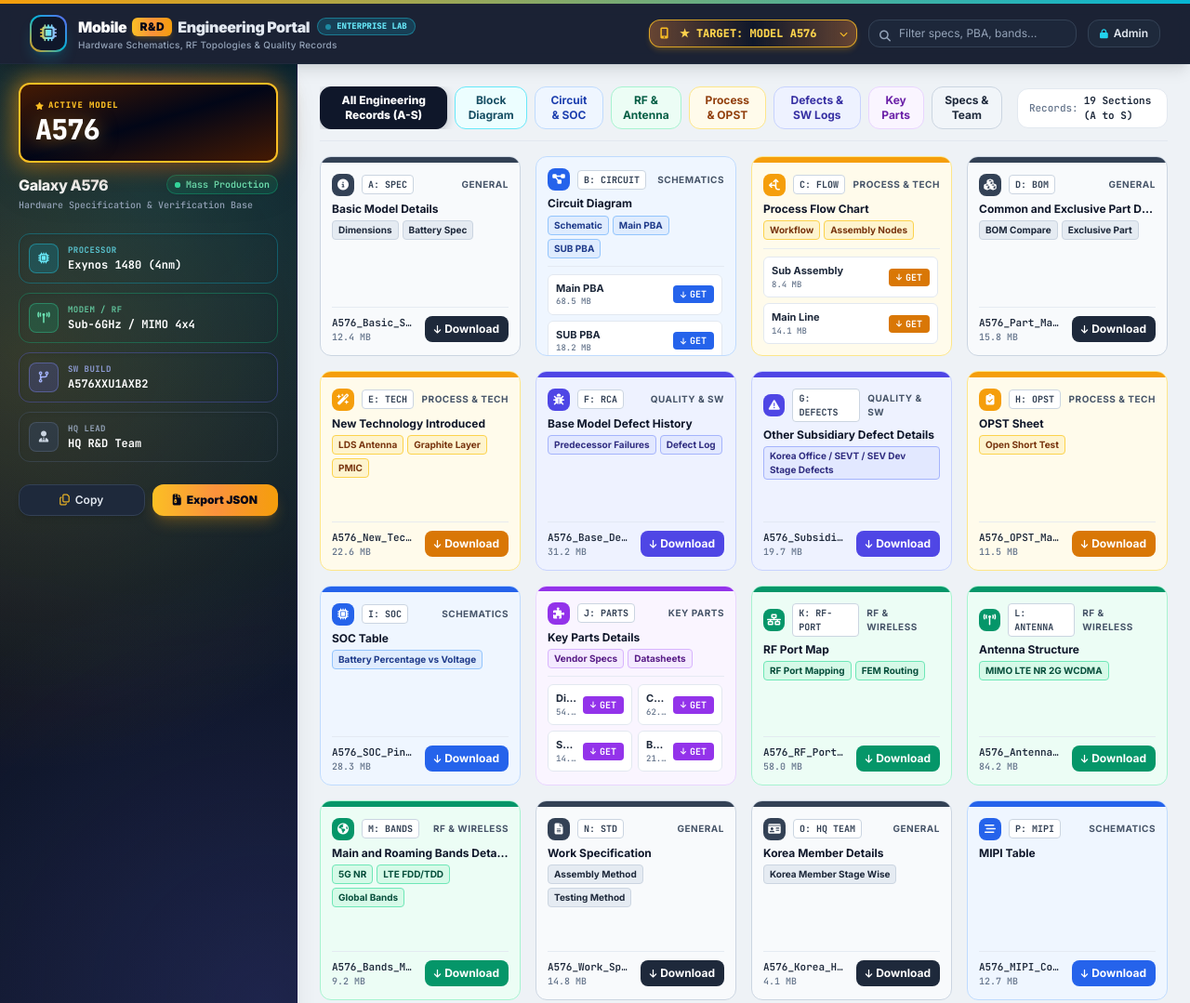
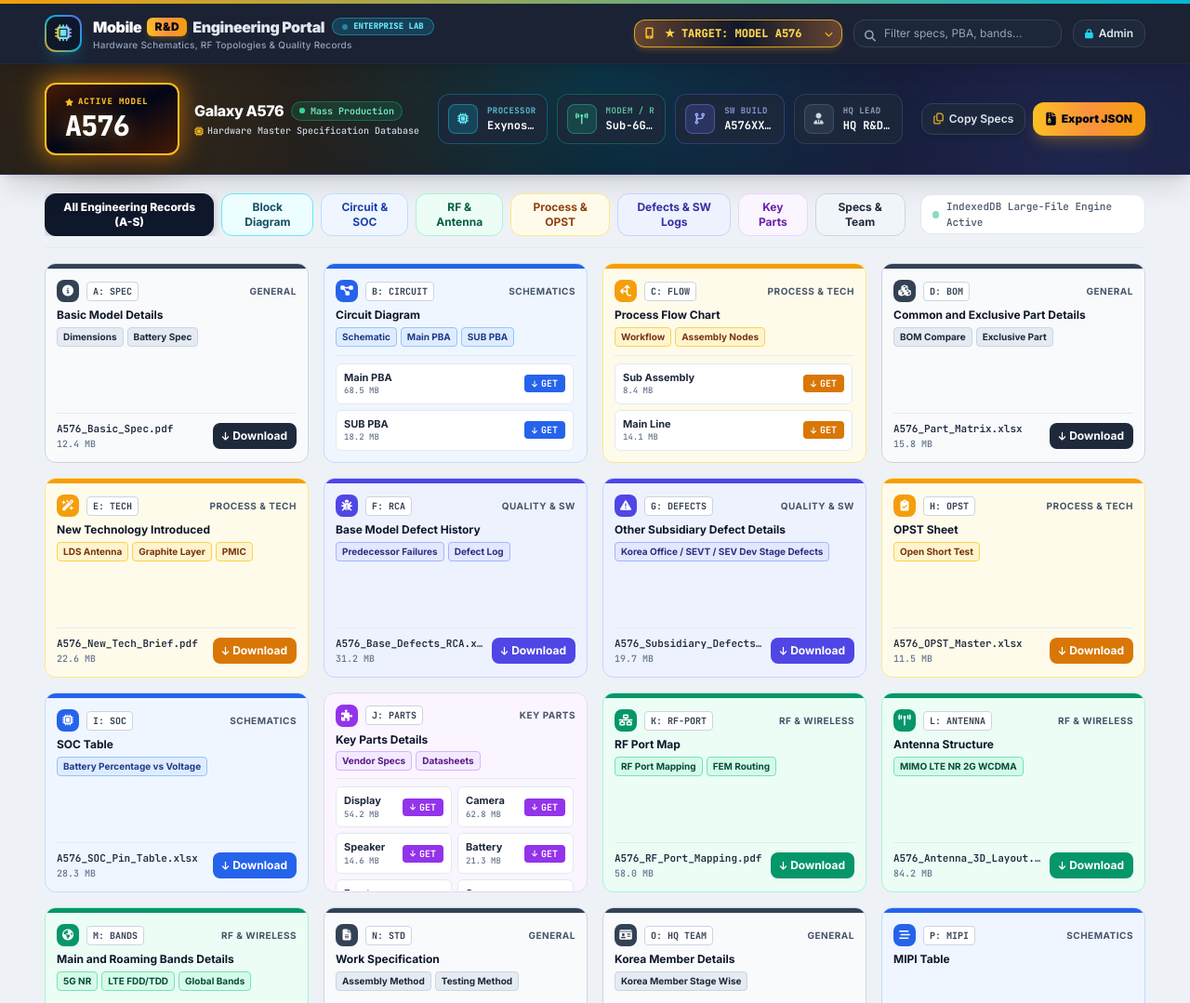
Before and after one commit to shivamkushwaha20996-cmyk/Mobile-Dashboard, a plain HTML site: page index.html in a window 1280 px wide. Shown: the top 1079 px of the page at 93% size. Drawn offline with nearby package versions, Linux system fonts and the light colour scheme.

Commit message:
Update index.html

```diff
--- a/index.html
+++ b/index.html
@@ -48,7 +48,7 @@
       animation: laserFlow 5s ease infinite;
     }
 
-    /* Card Entrance Animation */
+    /* Subtle Card Entrance Animation */
     @keyframes cardFadeIn {
       from { opacity: 0; transform: translateY(8px); }
       to { opacity: 1; transform: translateY(0); }
@@ -62,7 +62,7 @@
       background: radial-gradient(circle at 10% 25%, rgba(245, 158, 11, 0.18) 0%, transparent 45%),
                   radial-gradient(circle at 50% 10%, rgba(6, 182, 212, 0.2) 0%, transparent 50%),
                   radial-gradient(circle at 90% 80%, rgba(99, 102, 241, 0.18) 0%, transparent 45%),
-                  linear-gradient(180deg, #090e1a 0%, #0c1322 50%, #10182b 100%);
+                  linear-gradient(135deg, #090e1a 0%, #0c1322 50%, #10182b 100%);
     }
 
     /* Shimmer Effect on Action Buttons */
@@ -91,7 +91,7 @@
     }
     .telemetry-tile:hover {
       transform: translateY(-2px);
-      box-shadow: 0 8px 20px -4px rgba(6, 182, 212, 0.25);
+      box-shadow: 0 10px 25px -5px rgba(6, 182, 212, 0.25);
       border-color: rgba(56, 189, 248, 0.7);
     }
 
@@ -116,9 +116,9 @@
   <!-- 1. Top Animated Multi-Color Laser Line -->
   <div class="h-[4px] w-full laser-bar shadow-sm shadow-amber-500/20 shrink-0"></div>
 
-  <!-- 2. Navigation Header -->
+  <!-- 2. Desktop Navigation Header -->
   <header class="sticky top-0 z-40 bg-slate-900/95 backdrop-blur-md text-white border-b border-slate-800 shadow-lg shrink-0">
-    <div class="w-full max-w-[2560px] mx-auto px-4 sm:px-6 lg:px-8 h-16 flex items-center justify-between gap-4">
+    <div class="w-full max-w-[2560px] mx-auto px-4 sm:px-6 lg:px-8 xl:px-12 h-16 flex items-center justify-between gap-4">
 
       <!-- Brand & Illuminated Title -->
       <div class="flex items-center gap-3">
@@ -134,7 +134,7 @@
               <span class="px-2 py-0.5 rounded-md bg-gradient-to-r from-amber-400 via-orange-400 to-amber-500 text-slate-950 font-black shadow-md shadow-amber-500/20 tracking-wider text-xs">R&D</span>
               <span class="text-slate-200">Engineering Portal</span>
             </h1>
-            <span class="text-[9px] font-mono font-extrabold px-2 py-0.5 rounded-full bg-cyan-500/20 text-cyan-300 border border-cyan-400/40 shadow-xs hidden sm:inline-flex items-center gap-1.5">
+            <span class="text-[9px] font-mono font-extrabold px-2.5 py-0.5 rounded-full bg-cyan-500/20 text-cyan-300 border border-cyan-400/40 shadow-xs hidden sm:inline-flex items-center gap-1.5">
               <span class="w-1.5 h-1.5 rounded-full bg-cyan-400 animate-pulse"></span>
               ENTERPRISE LAB
             </span>
@@ -143,7 +143,7 @@
         </div>
       </div>
 
-      <!-- Controls: Target Model Selector & Quick Filter -->
+      <!-- Header Controls: Target Model & Search -->
       <div class="flex items-center gap-3 flex-1 max-w-xl justify-end">
         <div class="relative w-48 sm:w-56">
           <div class="absolute inset-y-0 left-0 pl-3 flex items-center pointer-events-none text-amber-400">
@@ -178,26 +178,15 @@
     </div>
   </header>
 
-  <!-- 3. Enterprise Workspace Container (Split: Left-Most Vertical Column + Main Cards Area) -->
-  <div class="flex-1 flex flex-col lg:flex-row w-full max-w-[2560px] mx-auto min-h-0">
-
-    <!-- REQUIREMENT 1: Left-Most Vertical Column (Blue Marked Hero & Telemetry Section) -->
-    <aside class="w-full lg:w-80 xl:w-84 shrink-0 bg-[#090e1a] border-b lg:border-b-0 lg:border-r border-indigo-950/80 hero-glow-bg p-5 text-white flex flex-col justify-between shadow-xl">
-      <div id="modelBanner" class="space-y-5">
-        <!-- Injected by JavaScript into the Left Vertical Column -->
+  <!-- 3. Balanced Top Telemetry Console (Active Model Left + Telemetry Tiles Across Center + Action Buttons Right) -->
+  <section class="w-full bg-[#090e1a] border-b border-indigo-900/60 shadow-xl hero-glow-bg shrink-0">
+    <div class="w-full max-w-[2560px] mx-auto px-4 sm:px-6 lg:px-8 xl:px-12 py-5 text-white" id="modelBanner">
+      <!-- Injected by JavaScript -->
     </div>
-
-      <!-- Engine Status Indicator at bottom of Left Column -->
-      <div class="pt-5 border-t border-slate-800/80 mt-6 hidden lg:block">
-        <div class="flex items-center gap-2 text-[10px] font-mono text-slate-400">
-          <span class="w-2 h-2 rounded-full bg-emerald-400 animate-pulse"></span>
-          <span>IndexedDB Binary Engine Active</span>
-        </div>
-      </div>
-    </aside>
+  </section>
 
   <!-- Main Workstation Area -->
-    <main class="flex-1 p-4 sm:p-5 lg:p-6 space-y-4 min-w-0 flex flex-col">
+  <div class="w-full max-w-[2560px] mx-auto px-4 sm:px-6 lg:px-8 xl:px-12 py-5 space-y-4 flex-1">
 
     <!-- Category Filter Tabs Bar -->
     <div class="flex items-center justify-between gap-4 border-b border-slate-200 pb-3 shrink-0">
@@ -212,19 +201,17 @@
         <button data-cat="General" class="cat-btn px-3 py-1.5 rounded-xl text-xs font-bold bg-slate-100 border border-slate-300 text-slate-800 hover:bg-slate-200 transition cursor-pointer">Specs & Team</button>
       </div>
 
-        <div class="hidden xl:flex items-center gap-1.5 text-[11px] font-mono text-slate-500 bg-white px-3 py-1 rounded-xl border border-slate-200 shadow-2xs">
-          <span>Records:</span>
-          <span class="font-bold text-slate-800">19 Sections (A to S)</span>
+      <div class="hidden xl:flex items-center gap-2 text-[11px] font-mono text-slate-600 bg-white px-3 py-1 rounded-xl border border-slate-200 shadow-2xs">
+        <span class="w-2 h-2 rounded-full bg-emerald-500 animate-pulse"></span>
+        <span>IndexedDB Large-File Engine Active</span>
       </div>
     </div>
 
-      <!-- REQUIREMENT 2: 4 to 5 Boxes per Row on Office Laptop Size -->
-      <div class="flex-1">
-        <div id="cardsGrid" class="grid grid-cols-1 sm:grid-cols-2 md:grid-cols-2 lg:grid-cols-3 xl:grid-cols-4 2xl:grid-cols-5 gap-4">
+    <!-- Office Laptop Multi-Box Grid: 4 Boxes on Laptops (lg/xl), 5 Boxes on Wider Screens (2xl) -->
+    <main>
+      <div id="cardsGrid" class="grid grid-cols-1 sm:grid-cols-2 md:grid-cols-3 lg:grid-cols-4 xl:grid-cols-4 2xl:grid-cols-5 gap-4">
         <!-- Injected Cards in Strict A to S Sequence -->
       </div>
-      </div>
-
     </main>
 
   </div>
@@ -317,8 +304,8 @@
   </div>
 
   <!-- Footer -->
-  <footer class="border-t border-slate-200 py-3 bg-white text-center text-xs text-slate-500 shrink-0">
-    <div class="w-full max-w-[2560px] mx-auto px-4 sm:px-6 lg:px-8 flex items-center justify-between">
+  <footer class="border-t border-slate-200 py-3.5 bg-white text-center text-xs text-slate-500 shrink-0">
+    <div class="w-full max-w-[2560px] mx-auto px-4 sm:px-6 lg:px-8 xl:px-12 flex items-center justify-between">
       <span>Mobile R&D Engineering Portal</span>
       <span class="font-mono text-[11px]">Direct Binary Storage • IndexedDB Engine</span>
     </div>
@@ -522,26 +509,28 @@
       }
     }
 
-    // Render Left-Most Vertical Column (Active Model + Vertical Telemetry Stack)
+    // High-Visibility Telemetry Console: Active Model Left + Telemetry Tiles Across Center + Action Buttons Right
     function renderBanner() {
       const meta = appData[currentModel].meta;
       document.getElementById("modelBanner").innerHTML = `
-        <!-- Active Model Badge Stack -->
-        <div class="space-y-3">
-          <div class="relative group w-full">
+        <div class="flex flex-col lg:flex-row lg:items-center justify-between gap-5 w-full">
+
+          <!-- 1. LEFT: Compact Active Model Badge (Not Stretched) -->
+          <div class="flex items-center gap-4 shrink-0">
+            <div class="relative group shrink-0">
               <div class="absolute -inset-1 bg-gradient-to-r from-amber-500 via-orange-500 to-amber-600 rounded-2xl blur-md opacity-60 group-hover:opacity-100 transition duration-500"></div>
-            <div class="relative p-4 rounded-xl bg-gradient-to-br from-amber-950 via-slate-950 to-amber-950 border-2 border-amber-400 shadow-2xl flex flex-col justify-center">
+              <div class="relative px-5 py-3 rounded-xl bg-gradient-to-br from-amber-950 via-slate-950 to-amber-950 border-2 border-amber-400 shadow-2xl flex flex-col justify-center min-w-[145px]">
                 <span class="text-[9px] font-mono text-amber-400 font-extrabold tracking-widest flex items-center gap-1">
                   <i class="fa-solid fa-star text-[8px] text-amber-400"></i>
                   <span>ACTIVE MODEL</span>
                 </span>
-              <span class="text-3xl font-black font-mono tracking-tight text-white drop-shadow-[0_2px_10px_rgba(245,158,11,0.5)]">${currentModel}</span>
+                <span class="text-2xl sm:text-3xl font-black font-mono tracking-tight text-white drop-shadow-[0_2px_10px_rgba(245,158,11,0.5)]">${currentModel}</span>
               </div>
             </div>
 
-          <div class="space-y-1">
-            <div class="flex items-center justify-between">
-              <span class="text-base font-extrabold text-white tracking-tight">${meta.name}</span>
+            <div class="space-y-0.5">
+              <div class="flex items-center gap-2">
+                <span class="text-sm sm:text-base font-extrabold text-white tracking-tight">${meta.name}</span>
                 <span class="inline-flex items-center gap-1.5 px-2 py-0.5 rounded-full text-[10px] font-mono font-bold bg-emerald-500/15 text-emerald-300 border border-emerald-500/40 shadow-sm">
                   <span class="relative flex h-1.5 w-1.5">
                     <span class="animate-ping absolute inline-flex h-full w-full rounded-full bg-emerald-400 opacity-75"></span>
@@ -550,14 +539,17 @@
                   ${meta.status}
                 </span>
               </div>
-            <p class="text-[10px] text-slate-400 font-mono leading-tight">Hardware Specification & Verification Base</p>
+              <p class="text-[10px] text-slate-300 font-mono flex items-center gap-1">
+                <i class="fa-solid fa-microchip text-amber-400 text-[10px]"></i>
+                <span>Hardware Master Specification Database</span>
+              </p>
             </div>
           </div>
 
-        <!-- Vertical Stack of Telemetry Tiles -->
-        <div class="space-y-2.5 pt-1">
+          <!-- 2. CENTER: 4 Telemetry Tiles Spread Horizontally Across Center -->
+          <div class="grid grid-cols-2 lg:grid-cols-4 gap-2.5 flex-1 max-w-4xl w-full">
             <!-- Tile 1: Processor -->
-          <div class="telemetry-tile p-2.5 rounded-xl bg-slate-850/90 border border-cyan-500/35 flex items-center gap-2.5 shadow-inner">
+            <div class="telemetry-tile p-2.5 rounded-xl bg-slate-800/85 backdrop-blur-md border border-cyan-500/35 flex items-center gap-2.5 shadow-inner">
               <div class="w-8 h-8 rounded-lg bg-cyan-500/20 border border-cyan-400/40 text-cyan-300 flex items-center justify-center text-xs shrink-0">
                 <i class="fa-solid fa-microchip"></i>
               </div>
@@ -568,7 +560,7 @@
             </div>
 
             <!-- Tile 2: Modem / RF -->
-          <div class="telemetry-tile p-2.5 rounded-xl bg-slate-850/90 border border-emerald-500/35 flex items-center gap-2.5 shadow-inner">
+            <div class="telemetry-tile p-2.5 rounded-xl bg-slate-800/85 backdrop-blur-md border border-emerald-500/35 flex items-center gap-2.5 shadow-inner">
               <div class="w-8 h-8 rounded-lg bg-emerald-500/20 border border-emerald-400/40 text-emerald-300 flex items-center justify-center text-xs shrink-0">
                 <i class="fa-solid fa-tower-broadcast"></i>
               </div>
@@ -579,7 +571,7 @@
             </div>
 
             <!-- Tile 3: SW Build -->
-          <div class="telemetry-tile p-2.5 rounded-xl bg-slate-850/90 border border-indigo-500/35 flex items-center gap-2.5 shadow-inner">
+            <div class="telemetry-tile p-2.5 rounded-xl bg-slate-800/85 backdrop-blur-md border border-indigo-500/35 flex items-center gap-2.5 shadow-inner">
               <div class="w-8 h-8 rounded-lg bg-indigo-500/20 border border-indigo-400/40 text-indigo-300 flex items-center justify-center text-xs shrink-0">
                 <i class="fa-solid fa-code-branch"></i>
               </div>
@@ -590,7 +582,7 @@
             </div>
 
             <!-- Tile 4: HQ Lead -->
-          <div class="telemetry-tile p-2.5 rounded-xl bg-slate-850/90 border border-slate-600/50 flex items-center gap-2.5 shadow-inner">
+            <div class="telemetry-tile p-2.5 rounded-xl bg-slate-800/85 backdrop-blur-md border border-slate-600/50 flex items-center gap-2.5 shadow-inner">
               <div class="w-8 h-8 rounded-lg bg-slate-700/60 border border-slate-500/40 text-slate-300 flex items-center justify-center text-xs shrink-0">
                 <i class="fa-solid fa-user-tie"></i>
               </div>
@@ -601,16 +593,18 @@
             </div>
           </div>
 
-        <!-- Action Cluster Buttons -->
-        <div class="grid grid-cols-2 gap-2 pt-1">
-          <button onclick="copyModelSummary()" title="Copy Specs" class="btn-shimmer px-3 py-2 bg-slate-800 hover:bg-slate-700 text-slate-200 border border-slate-700 rounded-xl text-xs font-semibold flex items-center justify-center gap-1.5 transition cursor-pointer shadow-md">
+          <!-- 3. RIGHT: Action Buttons Cluster -->
+          <div class="flex items-center gap-2 shrink-0 self-start lg:self-center">
+            <button onclick="copyModelSummary()" title="Copy Specs" class="btn-shimmer px-3 py-2 bg-slate-800/90 hover:bg-slate-750 text-slate-200 border border-slate-700 rounded-xl text-xs font-semibold flex items-center gap-1.5 transition cursor-pointer shadow-md">
               <i class="fa-regular fa-copy text-xs text-amber-400"></i>
-            <span>Copy</span>
+              <span>Copy Specs</span>
             </button>
-          <button onclick="downloadMasterBundle('${currentModel}')" class="btn-shimmer px-3 py-2 bg-gradient-to-r from-amber-400 via-orange-400 to-amber-500 hover:from-amber-300 hover:to-orange-300 text-slate-950 font-black rounded-xl text-xs flex items-center justify-center gap-1.5 transition cursor-pointer shadow-lg shadow-amber-500/25">
-            <i class="fa-solid fa-file-zipper text-xs"></i>
+            <button onclick="downloadMasterBundle('${currentModel}')" class="btn-shimmer px-3.5 py-2 bg-gradient-to-r from-amber-400 via-orange-400 to-amber-500 hover:from-amber-300 hover:to-orange-300 text-slate-950 font-black rounded-xl text-xs flex items-center gap-1.5 transition cursor-pointer shadow-lg shadow-amber-500/25">
+              <i class="fa-solid fa-file-zipper text-sm"></i>
               <span>Export JSON</span>
             </button>
+          </div>
+
         </div>
       `;
     }
@@ -647,7 +641,7 @@
           const isCompact = item.subItems.length > 2;
           bottomContent = `
             <div class="pt-2 border-t border-slate-200/80 mt-2">
-              <div class="grid ${isCompact ? 'grid-cols-2 gap-1.5' : 'grid-cols-1 gap-1.5'} max-h-24 overflow-y-auto pr-0.5">
+              <div class="grid ${isCompact ? 'grid-cols-2 gap-1.5' : 'grid-cols-1 gap-1.5'} max-h-28 overflow-y-auto pr-0.5">
                 ${item.subItems.map((sub, idx) => `
                   <div class="flex items-center justify-between p-1.5 px-2 rounded-md bg-white border border-slate-200 hover:border-slate-300 transition shadow-2xs">
                     <div class="truncate mr-1.5">
```
Lines whose indentation alone changed are shown as unchanged.
